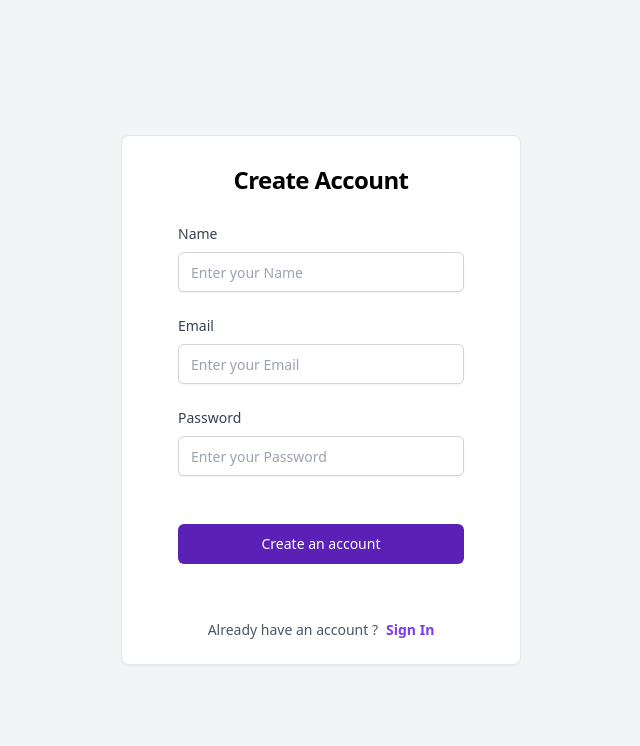
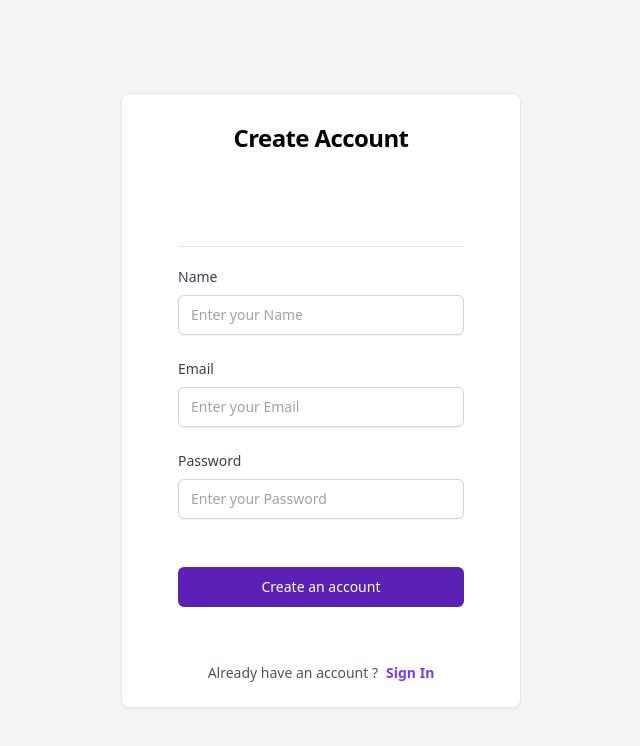
Before and after one commit to sathisk15/expense-tracker-ui, a React (Vite) app: page /signup in a window 1280 px wide. Shown: the top 746 px of the page, without its empty margins (319-959 px from the left). Built offline with nearby package versions, Linux system fonts and the light colour scheme.

Commit message:
Google SignUp component Created

```diff
--- a/src/components/ui/shared/GoogleLoginButton.jsx
+++ b/src/components/ui/shared/GoogleLoginButton.jsx
@@ -1,19 +1,7 @@
 import { GoogleLogin } from '@react-oauth/google';
 import { jwtDecode } from 'jwt-decode';
 
-function GoogleLoginButton() {
-  const handleSuccess = (credentialResponse) => {
-    // The response contains the JWT token in the 'credential' field
-    console.log(credentialResponse);
-    const credentialResponseDecoded = jwtDecode(credentialResponse.credential);
-    console.log('Login Success! User Info: ', credentialResponseDecoded);
-
-    // Here you would typically:
-    // 1. Send this token to your backend to verify and create a session.
-    // 2. Store user info in your app's state (e.g., React Context or Redux).
-    // 3. Redirect the user to their dashboard.
-  };
-
+function GoogleLoginButton({ text = 'signin_with', handleSuccess }) {
   const handleError = () => {
     console.log('Login Failed');
   };
@@ -23,6 +11,7 @@ function GoogleLoginButton() {
       onSuccess={handleSuccess}
       onError={handleError}
       useOneTap // This enables the One Tap login experience
+      text={text} // 'signin_with' | 'signup_with' | 'continue_with'
     />
   );
 }
--- a/src/pages/auth/SignUp.jsx
+++ b/src/pages/auth/SignUp.jsx
@@ -15,6 +15,8 @@ import {
 } from '../../components/ui/shared/Card';
 import { useDispatch, useSelector } from 'react-redux';
 import { registerUser, resetAuth } from '../../store/features/authSlice';
+import GoogleLoginButton from '../../components/ui/shared/GoogleLoginButton';
+import { jwtDecode } from 'jwt-decode';
 
 const RegisterSchema = z.object({
   email: z
@@ -43,6 +45,17 @@ const SignUp = () => {
   const onSubmit = async (userFormDetails) =>
     dispatch(registerUser(userFormDetails));
 
+  const googleSignUp = (credentialResponse) => {
+    console.log(credentialResponse);
+    const credentialResponseDecoded = jwtDecode(credentialResponse.credential);
+    console.log('SignUp Success! User Info: ', credentialResponseDecoded);
+
+    // Here you would typically:
+    // 1. Send this token to your backend to verify and create a session.
+    // 2. Store user info in your app's state (e.g., React Context or Redux).
+    // 3. Redirect the user to their dashboard.
+  };
+
   useEffect(() => {
     if (isSuccess) {
       setTimeout(() => navigate('/signin'), 500);
@@ -60,6 +73,11 @@ const SignUp = () => {
             </CardTitle>
           </CardHeader>
           <CardContent className="p-0">
+            <GoogleLoginButton
+              text="signup_with"
+              handleSuccess={googleSignUp}
+            />
+            <hr className="mt-6 mb-5" />
             <form onSubmit={handleSubmit(onSubmit)} className="space-y-4">
               <div className="mb-8 space-y-6">
                 {/* <SocialAuth isisLoading={isLoading} setisLoading={setisLoading} /> */}
```
